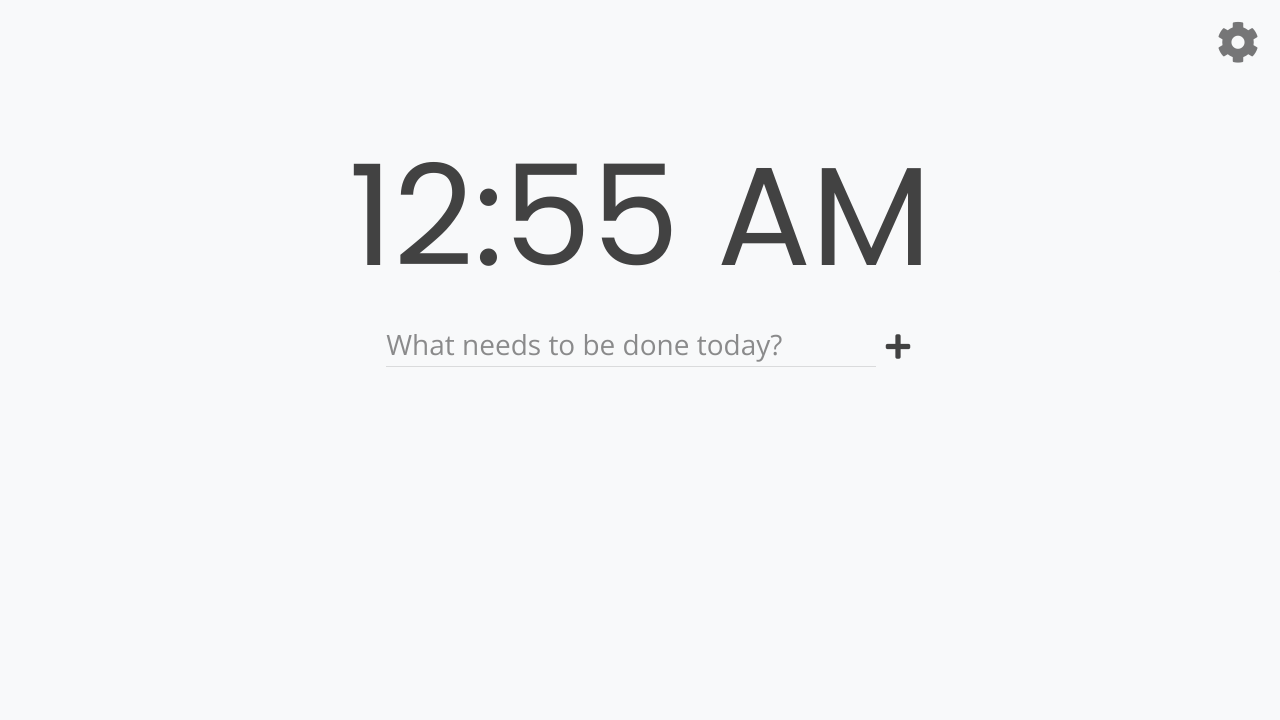
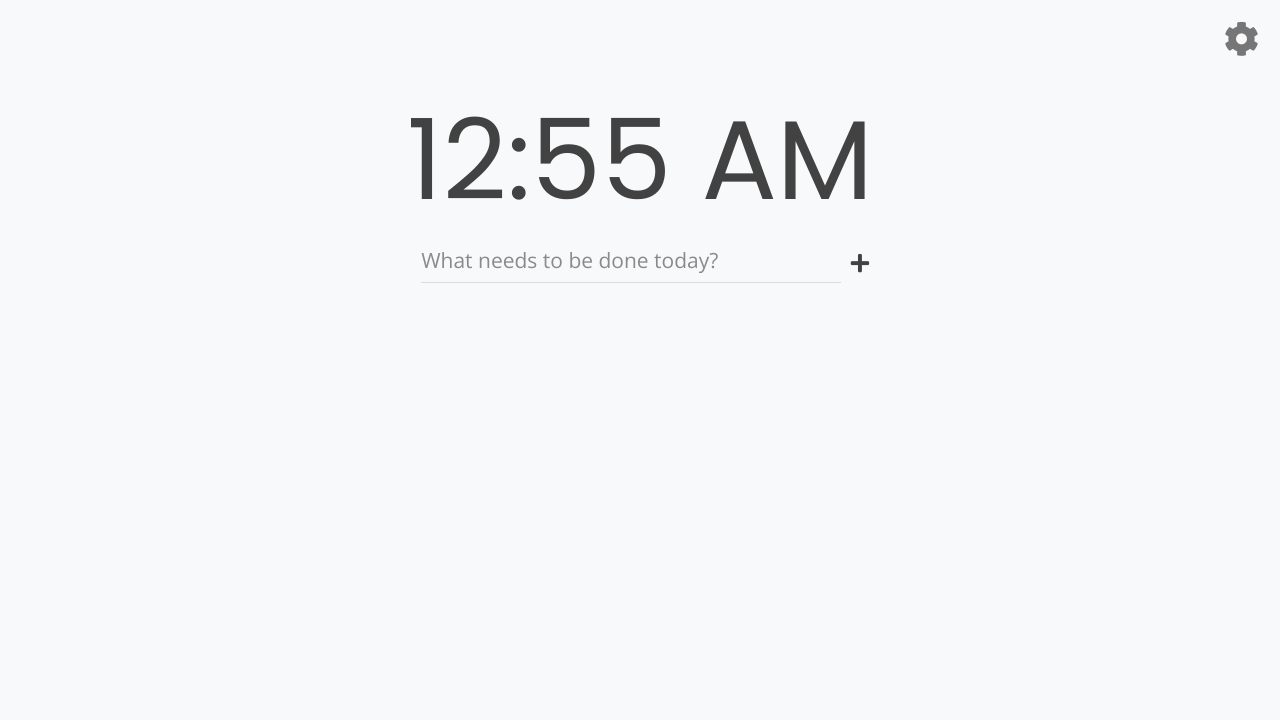
Before and after one commit to HackToHelpUTD/tackle, a browser extension: page index.html in a window 1280 px wide. Shown: the top 720 px of the page. Drawn offline with nearby package versions, Linux system fonts and the light colour scheme.

Commit message:
Update UI

```diff
--- a/src/css/style.css
+++ b/src/css/style.css
@@ -51,7 +51,7 @@ body {
   position: absolute;
   top: 0;
   right: 0;
-  font-size: 3rem;
+  font-size: 2.5rem;
   padding: 1.5rem;
   opacity: 0.6;
 }
@@ -143,7 +143,7 @@ ul {
 }
 
 .todo-area {
-  margin-top: 5rem;
+  margin-top: 3rem;
 }
 
 .list {
@@ -226,11 +226,11 @@ button {
 /* Medium devices (tablets, 768px and up) */
 @media (min-width: 768px) {
   .clock {
-    font-size: 10rem;
+    font-size: 8rem;
   }
 
   .container {
-    padding: 12rem 8rem 0 8rem;
+    padding: 8rem 8rem 0 8rem;
   }
 
   .list {
@@ -243,21 +243,21 @@ button {
   }
 
   .mdl-textfield {
-    width: 35rem;
+    width: 30rem;
   }
 
   .mdl-textfield__input {
     height: 2rem;
-    font-size: 2rem;
+    font-size: 1.5rem;
   }
 
   .mdl-textfield__label {
-    font-size: 2rem;
+    font-size: 1.5rem;
   }
 
   button {
     width: 1rem;
-    font-size: 2rem;
+    font-size: 1.5rem;
   }
 }
 
```
